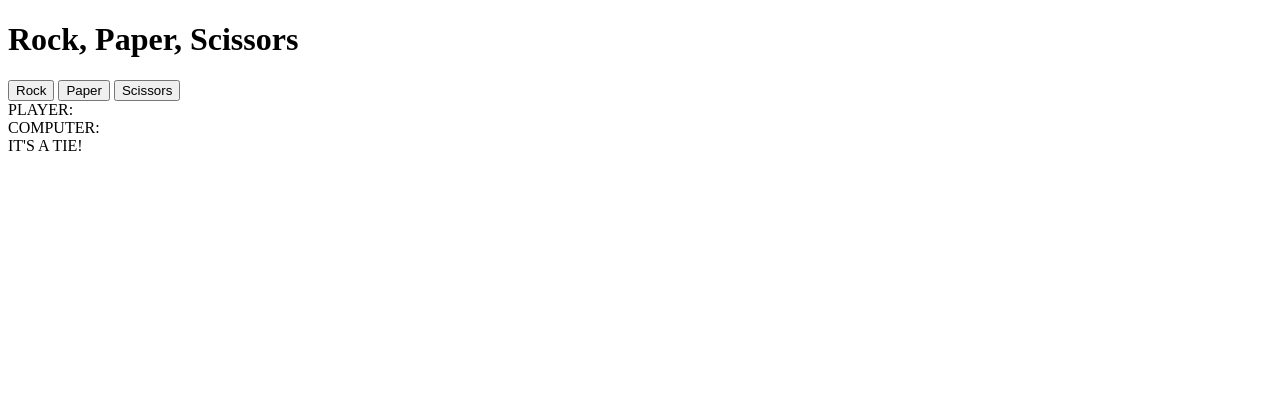
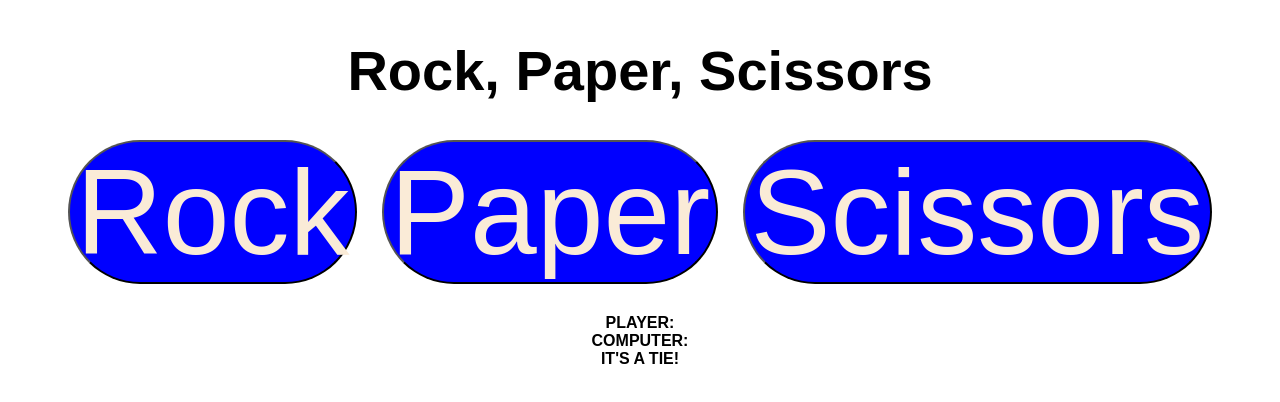
Before and after one commit to Hen0678/RPS-game, a plain HTML site: page index.html in a window 1280 px wide. Drawn offline with Linux system fonts and the light colour scheme; files that its build step writes are made by us from their sources; files whose address does not match are found by name.

Commit message:
Added initial css styling along with button hover

```diff
--- a/assets/css/styles.css
+++ b/assets/css/styles.css
@@ -0,0 +1,34 @@
+body {
+    font-family: Arial, sans-serif;
+    font-weight: bold;
+    margin: 0;
+    display: flex;
+    flex-direction: column;
+    align-items: center;
+}
+
+h1 {
+    font-size: 3.5rem;
+    color: black;
+}
+
+.choices {
+    margin-bottom: 30px;
+
+}
+
+.choices button {
+    font-size: 7.5rem;
+    min-width: 160px;
+    margin: 0 10px;
+    border-radius: 250px;
+    background-color: blue;
+    color: antiquewhite;
+    cursor: pointer;
+    text-align: center;
+    transition: background-color 0.5s ease-in;
+
+}
+.choices button:hover {
+    background-color: red;
+}
--- a/index.html
+++ b/index.html
@@ -8,14 +8,14 @@
     <link rel="icon" type="image/png" sizes="32x32" href="assets/favicon/favicon-32x32.png">
     <link rel="icon" type="image/png" sizes="16x16" href="assets/favicon/favicon-16x16.png">
     <title>Rock, Paper, Scissors</title>
-    <link rel="stylesheet" href="styles.css">
+    <link rel="stylesheet" href="assets/css/styles.css">
 
 </head>
 <body>
 
     <h1>Rock, Paper, Scissors</h1>
 
-    <div id="choices">
+    <div class="choices">
     <button onclick="playGame('rock')">Rock</button>
     <button onclick="playGame('paper')">Paper</button>
     <button onclick="playGame('scissors')">Scissors</button>
```
